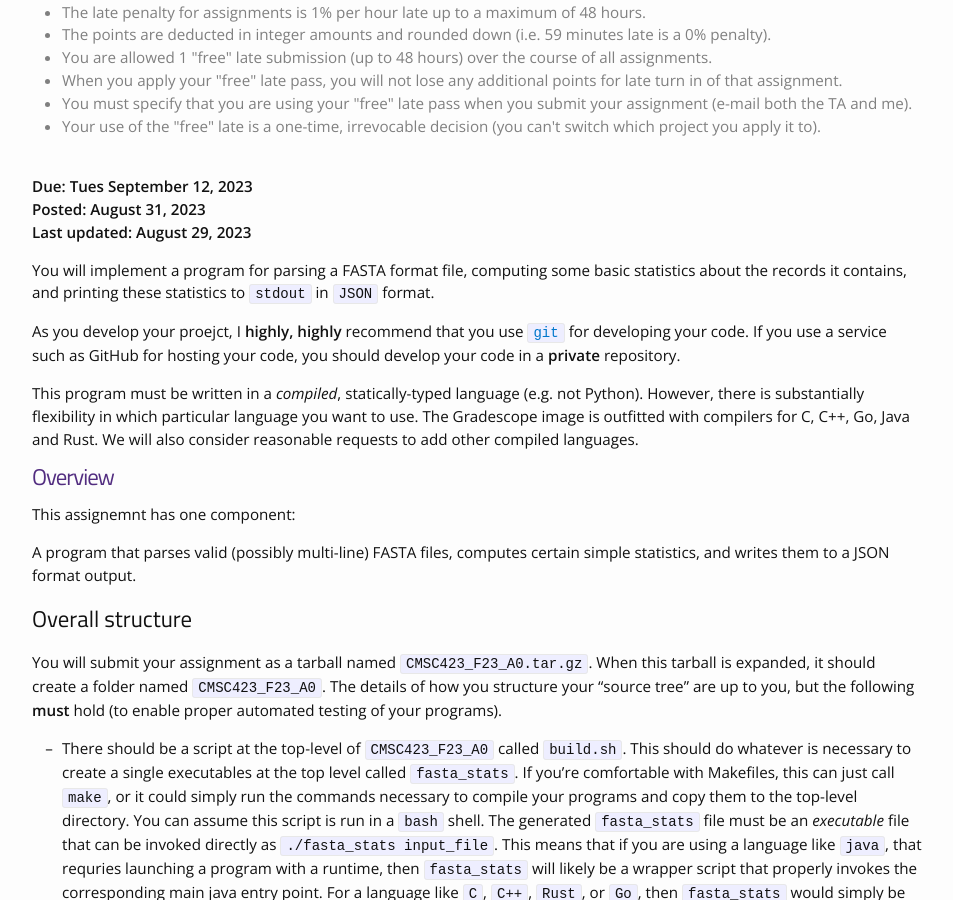
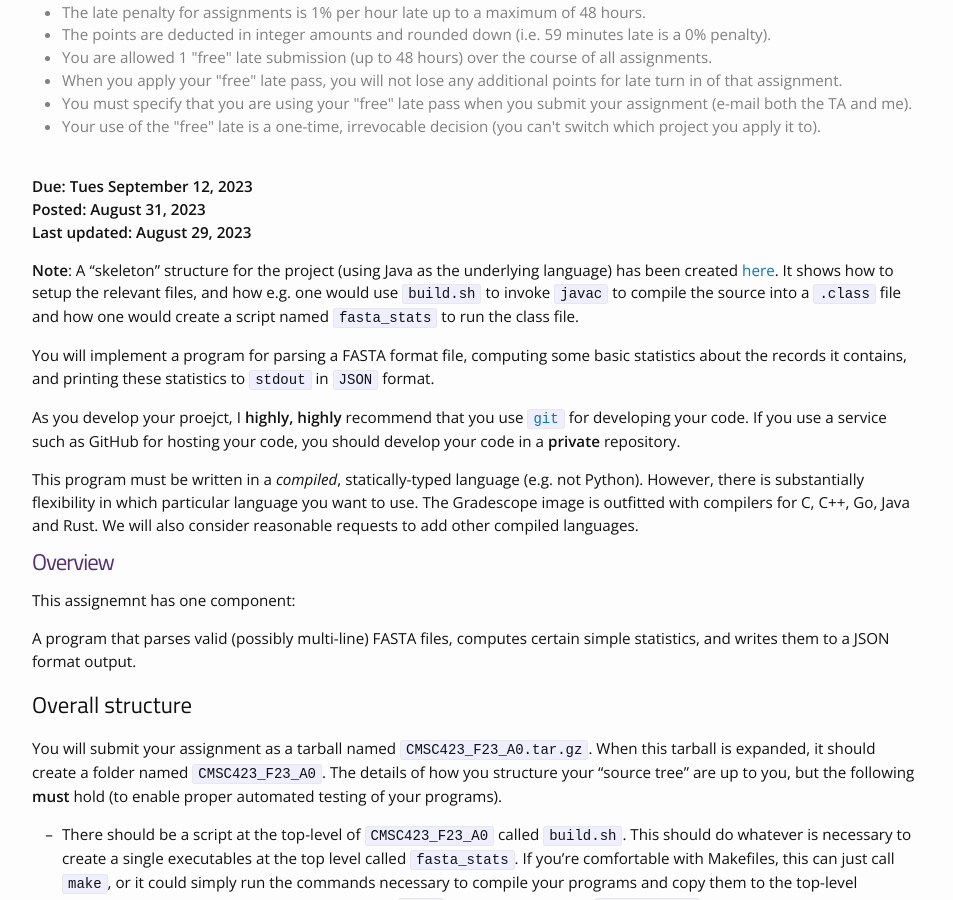
Before and after one commit to umd-cmsc423/f2023, a Jekyll site: the page built from _assignments/01_sample_assignment.md, in a window 1280 px wide and 900 px high, scrolled down 373 px. Shown: the whole window, without its empty margins (163-1116 px from the left). Built offline with Jekyll 4.4.1, drawn with Linux system fonts in a browser that asks for light colours; nearby versions of some CDN libraries.

Commit message:
add link to skeleton to project 0

```diff
--- a/_assignments/01_sample_assignment.md
+++ b/_assignments/01_sample_assignment.md
@@ -15,6 +15,8 @@ due_event:
 **Due: Tues September 12, 2023**
 **Posted: August 31, 2023**
 **Last updated: August 29, 2023**
+
+**Note**: A "skeleton" structure for the project (using Java as the underlying language) has been created [here](https://github.com/umd-cmsc423/F23_A0_sample). It shows how to setup the relevant files, and how e.g. one would use `build.sh` to invoke `javac` to compile the source into a `.class` file and how one would create a script named `fasta_stats` to run the class file.
 
 You will implement a program for parsing a FASTA format file, computing some basic statistics about the records it contains, and printing these statistics to `stdout` in `JSON` format.
 
```
